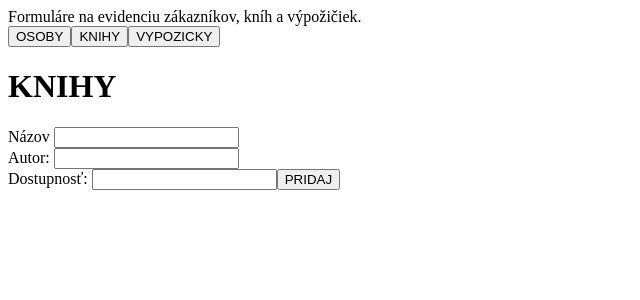
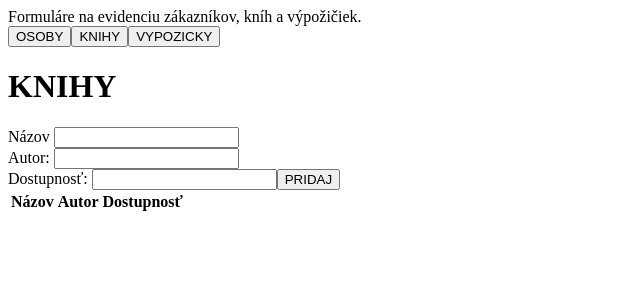
Before and after one commit to Thesmilik/teamblackbird_Angular, an Angular app: page /kniha in a window 1280 px wide. Shown: the top 300 px of the page, without its empty margins (0-640 px from the left). Built offline with nearby package versions, Linux system fonts and the light colour scheme.

Commit message:
KNIHA ZOZNAM UPDATE

```diff
--- a/src/app/kniha-zoznam/kniha-zoznam.component.html
+++ b/src/app/kniha-zoznam/kniha-zoznam.component.html
@@ -1,3 +1,21 @@
-<div *ngFor="let k of knihy">
-  {{k.id}} {{k.nazov}} {{k.autor}} {{k.dostupnost}}
-</div>
+<table class="table">
+  <thead>
+  <tr>
+    <th>Názov</th>
+    <th>Autor</th>
+    <th>Dostupnosť</th>
+    <th></th>
+  </tr>
+  </thead>
+  <tbody>
+  <tr *ngFor="let kniha of knihy">
+    <td>{{kniha.nazov}}</td>
+    <td>{{kniha.autor}}</td>
+    <td>{{kniha.dostupnost}}</td>
+    <td>
+      <button (click)="uprav(kniha)">Upraviť</button>
+      <button (click)="zmaz(kniha.id)">Zmazať</button>
+    </td>
+  </tr>
+  </tbody>
+</table>
--- a/src/app/kniha-zoznam/kniha-zoznam.component.ts
+++ b/src/app/kniha-zoznam/kniha-zoznam.component.ts
@@ -1,4 +1,4 @@
-import { Component } from '@angular/core';
+import {Component, EventEmitter, Input, Output} from '@angular/core';
 import {Kniha} from "../models/kniha.model";
 
 @Component({
@@ -8,8 +8,25 @@ import {Kniha} from "../models/kniha.model";
 })
 export class KnihaZoznamComponent{
 
-  knihy: Kniha[] = []
+  @Input()
+  knihy: Kniha[] = [];
+
+  @Output()
+  upravKnihu: EventEmitter<Kniha> = new EventEmitter<Kniha>();
+
+  @Output()
+  zmazKnihu: EventEmitter<string> = new EventEmitter<string>();
 
   constructor() { }
 
+  uprav(kniha: Kniha): void{
+    this.upravKnihu.emit(kniha);
+  }
+
+  zmaz(knihaId: string | undefined): void{
+    if (knihaId){
+      this.zmazKnihu.emit(knihaId);
+    }
+  }
+
 }
```
